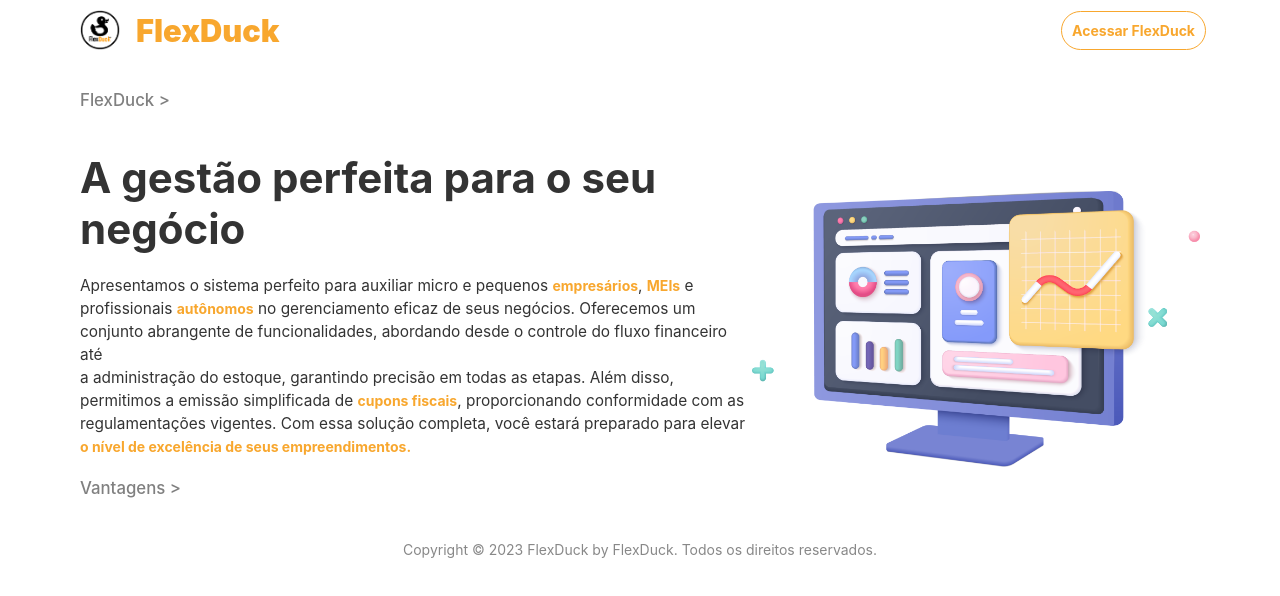
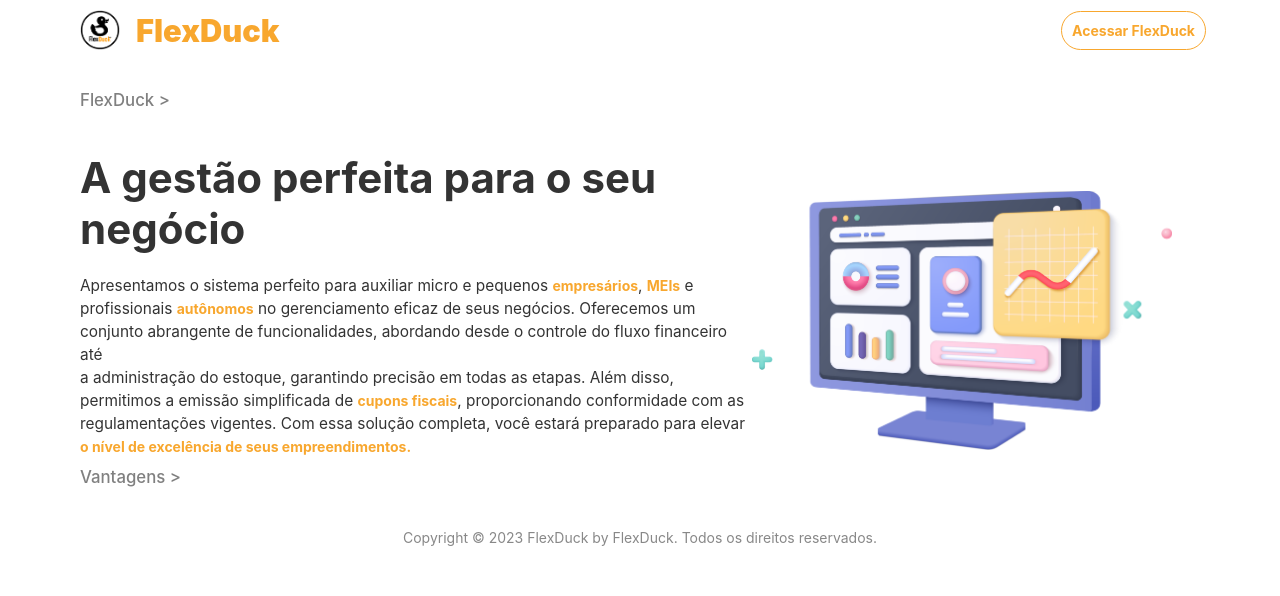
Before and after one commit to guialvesds/flexDuckLp, an Angular app: page / in a window 1280 px wide. Shown: the top 596 px of the page. Built offline with nearby package versions, Linux system fonts and the light colour scheme.

Commit message:
alterado para rem no width da imagem

```diff
--- a/src/app/app.component.scss
+++ b/src/app/app.component.scss
@@ -3,7 +3,7 @@
 }
 
 .toolbar {
-  position: absolute;
+  position: fixed;
   top: 0;
   left: 0;
   right: 0;
@@ -107,7 +107,7 @@
         width: 40%;
 
         img {
-          width: 100%;
+          max-width: 30rem;
         }
       }
     }
```
